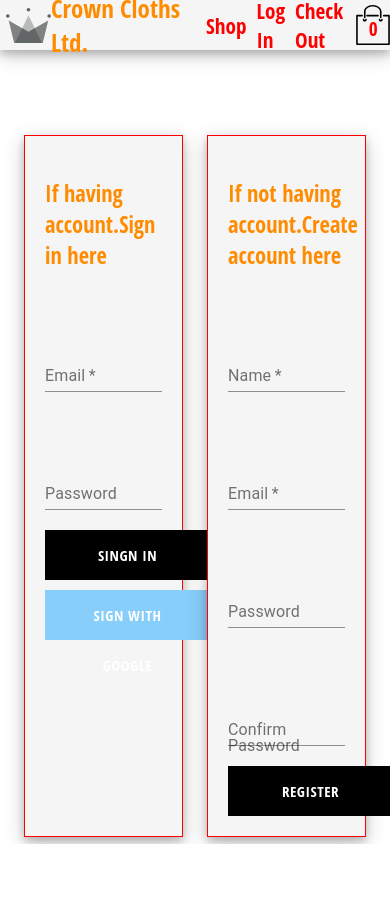
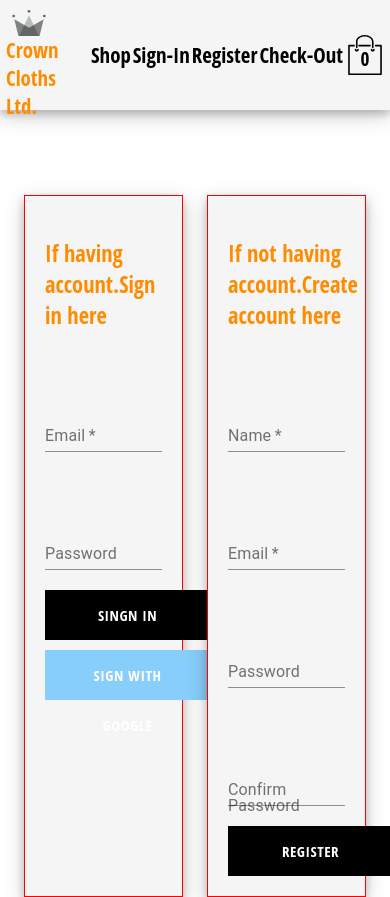
Before and after one commit to Narinder84/crown-z, a React (Create React App) app: page /signin in a window 390 px wide. Shown: the top 897 px of the page. Before the commit the page ends 844 px from the top, so only its background shows below. Built offline with nearby package versions, Linux system fonts and the light colour scheme; the HTML template or start-up script is replaced by a standard one.

Commit message:
some mobile reponsive pages

```diff
--- a/src/App.css
+++ b/src/App.css
@@ -3,16 +3,15 @@ body {
   padding: 5px 10px;
 
 }
+
+a{
+  color: black;
+  text-decoration: none;
+}
+
 @media screen and (max-width: 800px){
   body{
     padding: 0px;
   }
-  a{
-    color: black;
-  }
+
 }
-
-a {
-  text-decoration: none;
-  color: red;
-}
--- a/src/components/cart-dropdown/crat-dropdown.module.css
+++ b/src/components/cart-dropdown/crat-dropdown.module.css
@@ -17,3 +17,17 @@
 .footer{
     margin-top: 15px;
 }
+
+
+
+@media only screen and (max-width: 600px) {
+
+    .container{
+        height: 55vh;
+        top: 115px;
+        right: 5px;
+        border: none;
+        width: 370px;
+    }
+
+  }
--- a/src/components/header/header.component.jsx
+++ b/src/components/header/header.component.jsx
@@ -11,9 +11,9 @@ const Header = (props) =>  {
 const {isHidden} = props
 
 return (
-  <div className={style.container} >
+  <div>
     <div className={style.header}>
-    <div className={style.left} >
+      <div className={style.left_side} >
         <Link className={style.logoContainer} to='/'>
 
           <Logo className={style.logo} />
@@ -22,17 +22,13 @@ return (
 
       </div>
 
-    <div className={style.options}>
-      <Link className={style.options} to='/shop'>
-        Shop
-      </Link>
-      <Link className={style.options} to='/signin'>
-        Log In
-      </Link>
-      <Link className={style.options} to='/cart_table'>
-        Check Out
-      </Link>
-      <Link className={style.options}  >
+      <div className={style.right_side}>
+        <Link className={style.options_all} to='/shop'>Shop</Link>
+        <Link className={style.options} to='/signin'>Log-In</Link>
+        <Link className={style.options_mobile} to='/signinMobile'>Sign-In</Link>
+        <Link className={style.options_mobile} to='/registerMobile'>Register</Link>
+        <Link className={style.options_all} to='/cart_table'>Check-Out</Link>
+        <Link className={style.options_all} >
           <CartIcon/>
 
         </Link>
--- a/src/components/header/header.module.scss
+++ b/src/components/header/header.module.scss
@@ -1,10 +1,8 @@
 
 .header {
-  // top:0;
-  // position: fixed;
-  left: 0;
+  display: flex;
   background-color: whitesmoke;
-  color: red;
+
   height: 50px;
   width: 100%;
   display: flex;
@@ -14,44 +12,65 @@
   font-size: 1.2em;
   font-weight: bolder;
   box-shadow: 0 4px 8px 0 rgba(0, 0, 0, 0.2), 0 6px 20px 0 rgba(0, 0, 0, 0.19);
-  // margin-bottom: 200px;
 
+}
+.left_side{
+
+}
   .logoContainer {
     display: flex;
     justify-content: space-between;
     padding-left: 6px;
     align-items: center;
     height: 100%;
-    width: 200px;
-    font-size: 1.3em;
+    width: 160px;
     color: #FF8C00;
-
-
 
   }
 
-  .options {
-    width: 60%;
-    height: 100%;
+
+  .right_side{
     display: flex;
-    align-items: center;
-    justify-content: flex-end;
-    padding-right: 10px;
-    font-size: 1.05em;
-    .option {
-      padding: 10px 15px;
+    justify-content: space-between;
+    align-items: center;;
+    padding: 0 5px;
+    width: 50%;
+
+  }
+
+  .options_mobile{
+    display: none;
+  }
+
+
+  @media only screen and (max-width: 600px) {
+    .header{
+      font-size: 1.3em;
+      height: 110px;
     }
+    .left_side{
+      width: 100px;
+      display: flex;
+      flex-direction: column;
+
+    }
+    .logo{
+      padding-right: 35px;
+    }
+    .logoContainer{
+      padding-top:10px ;
+      width: 80px;
+      display: flex;
+      flex-direction: column;
+
+    }
+   .options{
+     display: none;
+   }
+   .right_side{
+     width: 100%;
+   }
+   .options_mobile{
+     display: inline;
+   }
   }
-}
-
-.cartDropDown{
-  background-color: red;
-}
-
-.sp{
-  margin-left: 50px;
-  display: flex;
-  width: 100%;
-  justify-content: space-evenly;
-
-}
```
Also changed, not shown: src/components/scroll/scroll.style.scss (line endings or trailing spaces). Lines whose indentation alone changed are shown as unchanged.
